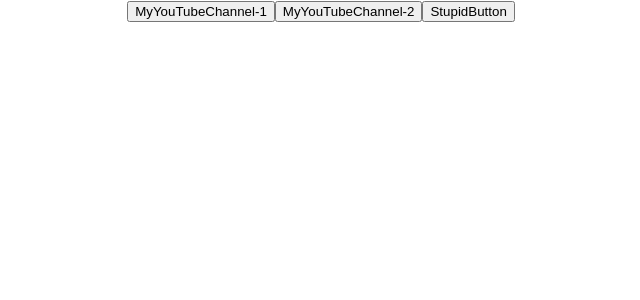
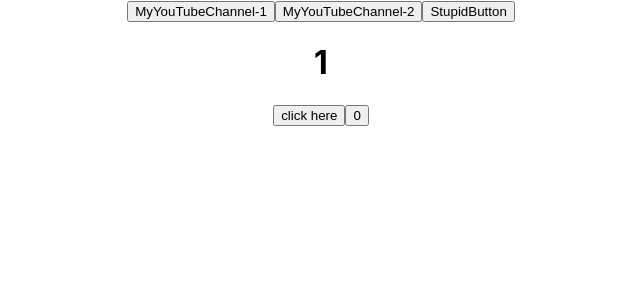
Before and after one commit to Kristina-VCyber/microtasks, a React (Create React App) app: page / in a window 1280 px wide. Shown: the top 300 px of the page, without its empty margins (319-959 px from the left). Built offline with nearby package versions, Linux system fonts and the light colour scheme.

Commit message:
microtasks 04 create:UseStateTraining component add:counter use:useState

```diff
--- a/src/App.tsx
+++ b/src/App.tsx
@@ -1,6 +1,7 @@
 import React from 'react';
 import './App.css';
 import {Button} from "./components/Button";
+import {UseStateTraining} from "./components/UseStateTraining";
 
 function App() {
     // const myFirstSubscriber = (event: React.MouseEvent<HTMLButtonElement>)  => {
@@ -29,6 +30,8 @@ function App() {
             <Button name={"MyYouTubeChannel-1"} callBack={() => Button1Foo("I'm Dobbi", 21, "live in Tokyo")}/>
             <Button name={"MyYouTubeChannel-2"} callBack={() => Button2Foo("I'm Han Solo", 42)}/>
             <Button name={"StupidButton"} callBack={ButtonLastExpression}/>
+
+            <UseStateTraining/>
         </div>
     );
 }
--- /dev/null
+++ b/src/components/UseStateTraining.tsx
@@ -0,0 +1,23 @@
+import {useState} from "react";
+
+export const UseStateTraining = () => {
+
+    let [number, setNumber] = useState(1);
+
+    const onclickHandler = () => {
+        setNumber(++ number)
+        console.log(number)
+    }
+
+    const onclickHandlerZero = () => {
+            setNumber(number * 0)
+            console.log(number)
+    }
+    return (
+        <div>
+            <h1>{number}</h1>
+            <button onClick={onclickHandler}>click here</button>
+            <button onClick={onclickHandlerZero}>0</button>
+        </div>
+    )
+}
```
